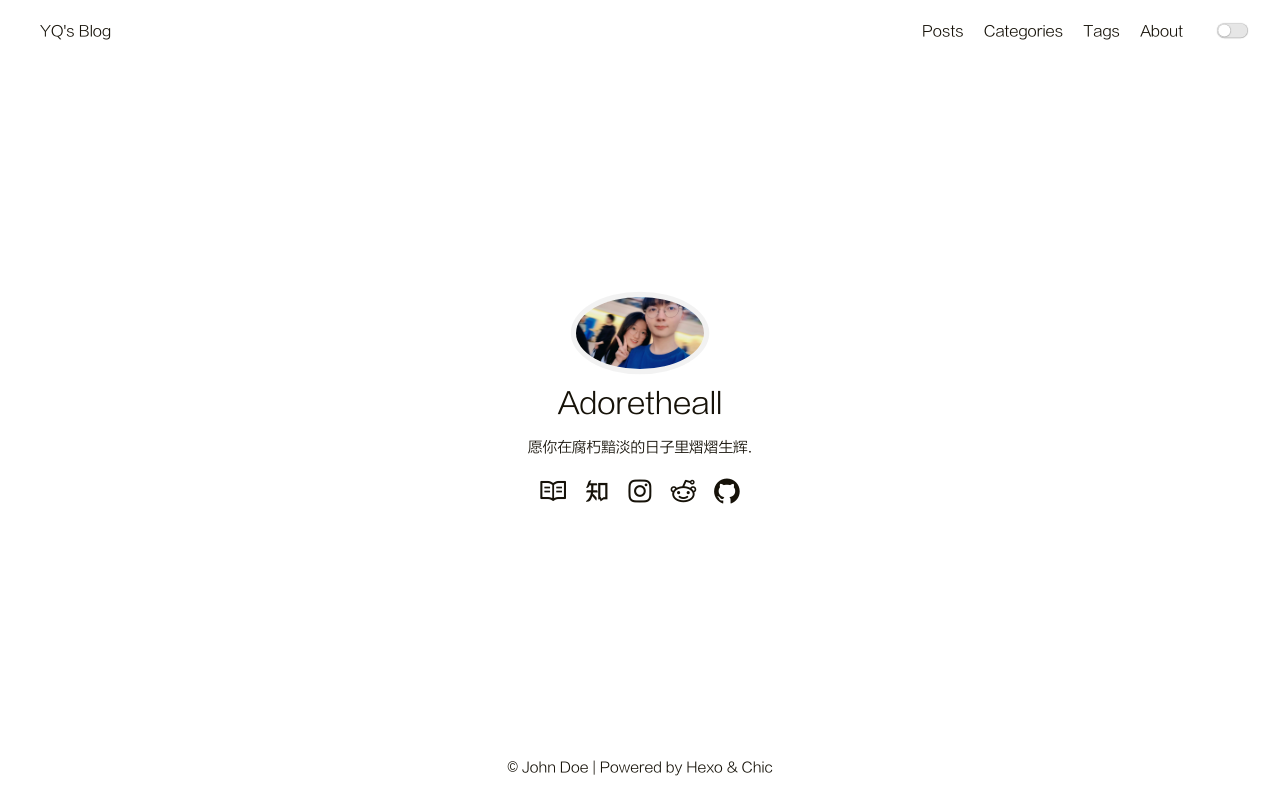
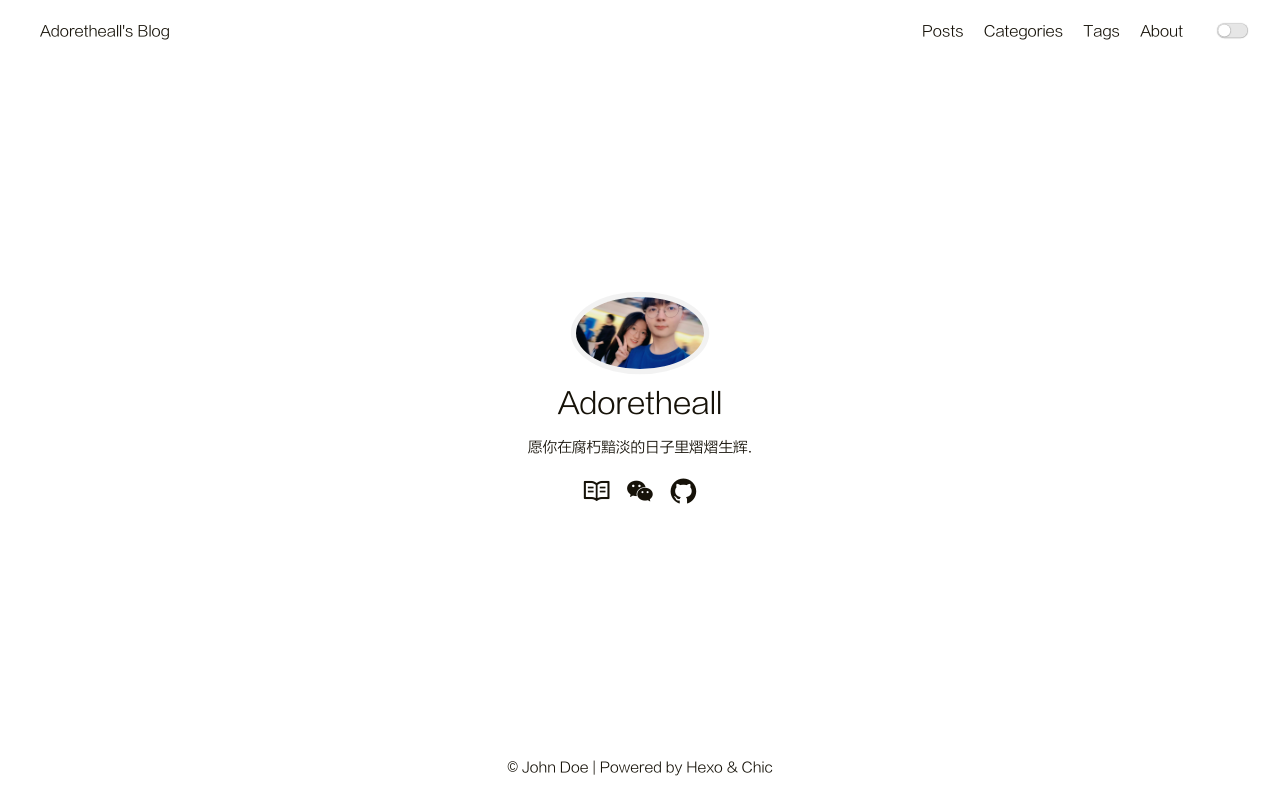
Before and after one commit to Adoretheallhym/Adoretheallhym.github.io, a plain HTML site: page index.html in a window 1280 px wide. Drawn offline with Linux system fonts and the light colour scheme.

Commit message:
Site updated: 2023-12-18 23:05:36

```diff
--- a/index.html
+++ b/index.html
@@ -69,7 +69,7 @@
         <header>
     <nav class="navbar">
         <div class="container">
-            <div class="navbar-header header-logo"><a href="/">YQ&#39;s Blog</a></div>
+            <div class="navbar-header header-logo"><a href="/">Adoretheall&#39;s Blog</a></div>
             <div class="menu navbar-right">
 
                     <a class="menu-item" href="/archives">Posts</a>
@@ -91,7 +91,7 @@
         <div class="container">
             <div class="navbar-header">
                 <div>
-                    <a href="/">YQ&#39;s Blog</a><a id="mobile-toggle-theme">·&nbsp;Light</a>
+                    <a href="/">Adoretheall&#39;s Blog</a><a id="mobile-toggle-theme">·&nbsp;Light</a>
                 </div>
                 <div class="menu-toggle" onclick="mobileBtn()">&#9776; Menu</div>
             </div>
@@ -143,28 +143,14 @@
 
                     </a>
 
-                    <a class="link-item" title="ZhiHu" target="_blank" rel="noopener" href="https://www.zhihu.com/people/sirice">
+                    <a class="link-item" title="WeChat" href="y15673040504">
 
 
-                            <i class="iconfont icon-zhihu"></i>
+                            <i class="iconfont icon-wechat"></i>
 
                     </a>
 
-                    <a class="link-item" title="Instagram" href="">
-
-
-                            <i class="iconfont icon-instagram"></i>
-
-                    </a>
-
-                    <a class="link-item" title="Reddit" href="">
-
-
-                            <i class="iconfont icon-reddit"></i>
-
-                    </a>
-
-                    <a class="link-item" title="Github" target="_blank" rel="noopener" href="https://github.com/Siricee">
+                    <a class="link-item" title="Github" target="_blank" rel="noopener" href="https://github.com/Adoretheallhym/Adoretheallhym.github.io">
 
 
                             <i class="iconfont icon-github"></i>
```
Also changed, not shown: 2023/12/18/hello-world/index.html (+2 -2 lines), archives/2023/12/index.html (+2 -2 lines), archives/2023/index.html (+2 -2 lines), archives/index.html (+2 -2 lines).
